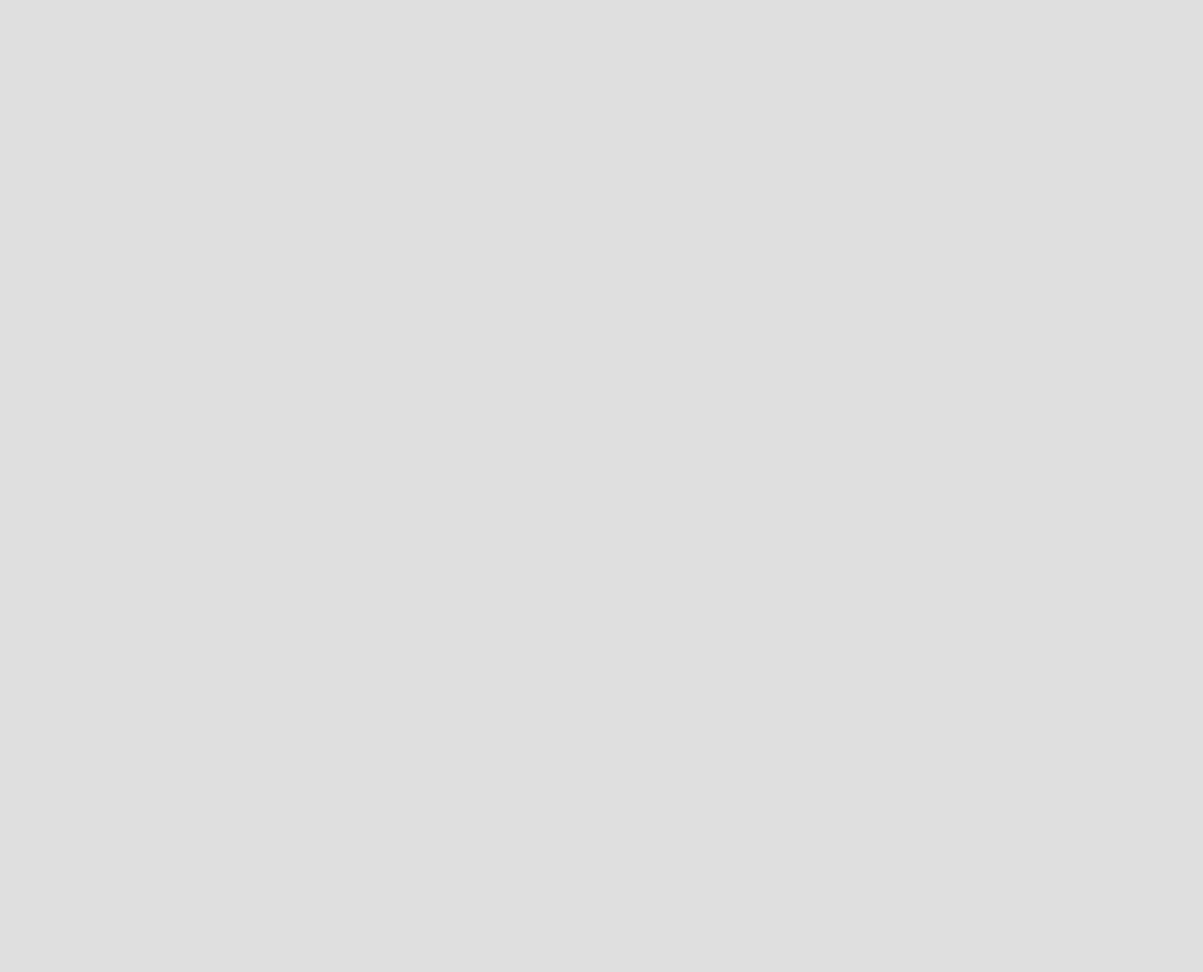
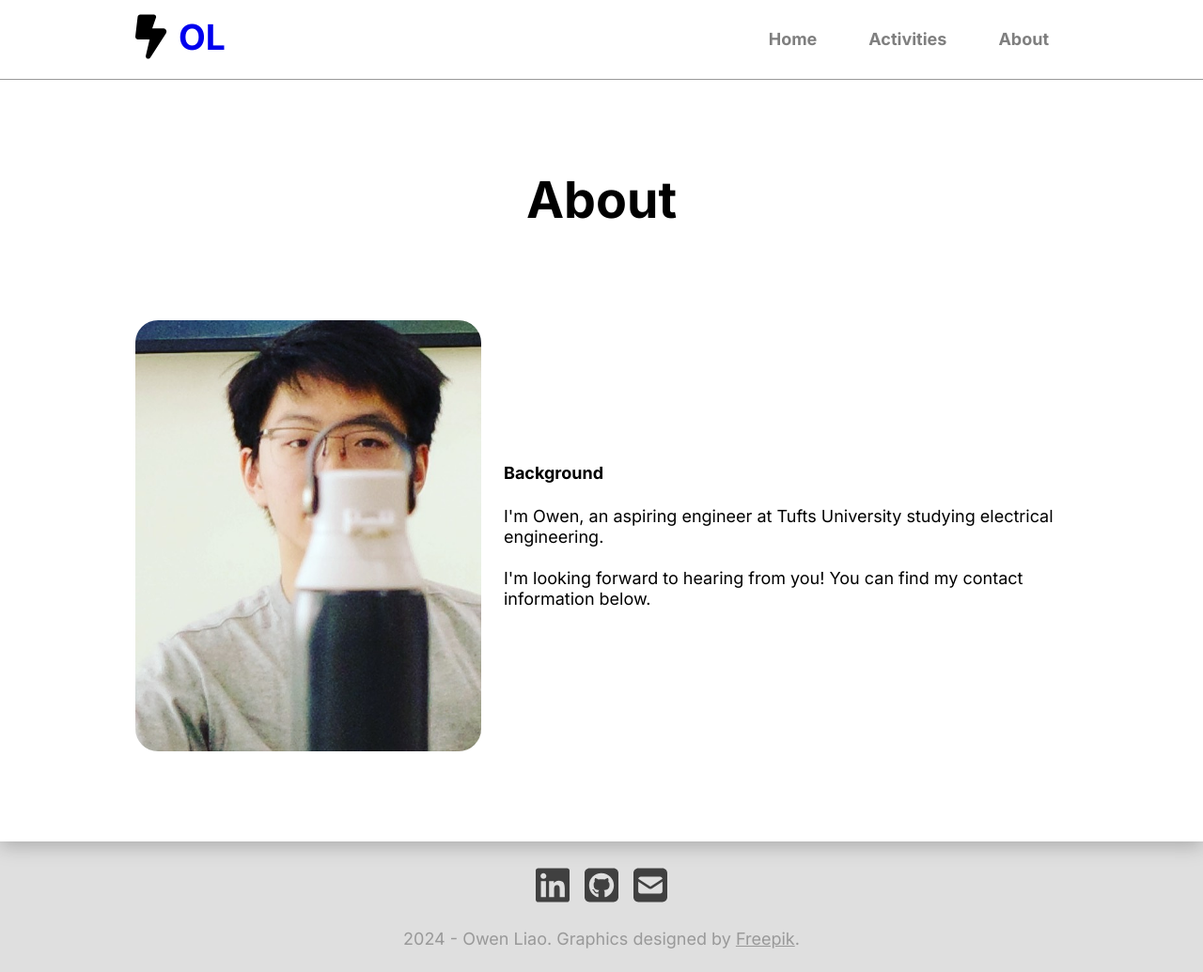
Before and after one commit to owenwliao/Personal-Website, a plain HTML site: page about.html in a window 1280 px wide. Shown: the whole page at 94% size. Before the commit the page ends 800 px from the top, so only its background shows below. Drawn offline with Linux system fonts and the light colour scheme.

Commit message:
about page

```diff
--- a/about.html
+++ b/about.html
@@ -7,5 +7,67 @@
     <link rel="stylesheet" href="./style.css">
 </head>
 <body>
-
+    <div class="header-section">
+        <div class="header-container">
+            <a href="index.html">
+                <div class="logo">
+                    <img src="./img/svg/bolt-lightning-solid 1.svg">
+                    <h3 class="h3">OL</h3>
+                </div>
+            </a>
+            <div class="menu-item-container">
+                <a href="./index.html">
+                    <div class="menu-item" href="./index.html">
+                        Home
+                    </div>
+                </a>
+                <a href="activities.html">
+                    <div class="menu-item">
+                        Activities
+                    </div>
+                </a>
+                <a href="about.html">
+                    <div class="menu-item">
+                        About
+                    </div>
+                </a>
+            </div>
+        </div>
+    </div>
+    <div class="about-page-container">
+        <div class="about-page-title-container">
+            <h1>About</h1>
+        </div>
+        <div class="about-page-content">
+            <img src="./img/about portrait.png" class="about-portrait">
+            <div class="about-page-text">
+                <p>Background</p>
+                <p class="light-p">I'm Owen, an aspiring engineer at Tufts University studying electrical engineering.
+                    <br>
+                    <br>
+                    I'm looking forward to hearing from you! You can find my contact information below.
+                </p>
+            </div>
+        </div>
+    </div>
+    <div class="footer-section">
+        <div class="footer-social-media">
+            <div class="footer-social-container">
+                <a class="footer-social" href="https://www.linkedin.com/in/owenliao/" target="_blank">
+                    <img src="./img/svg/linkedin default footer.svg" class="default footer social-media-icon linkedin">
+                </a>
+                <a class="footer-social" href="https://github.com/owenwliao" target="_blank">
+                    <img src="./img/svg/github default footer.svg" class="default footer social-media-icon github">
+                </a>
+                <a class="footer-social" href="mailto:owen.liao@tufts.edu" target="_blank">
+                    <img src="img/svg/mail default footer.svg" class="default footer social-media-icon mail">
+                </a>
+            </div>
+        </div>
+        <div class="footer-text-container">
+            <p class="footer-text">
+                2024 - Owen Liao. Graphics designed by <a class="freepik-attribution" href="https://www.freepik.com">Freepik</a>.
+            </p>
+        </div>
+    </div>
 </body>
--- a/style.css
+++ b/style.css
@@ -47,6 +47,10 @@ h6 {
 
 p, ul {
     font: var(--p);
+}
+
+.light-p {
+    font: var(--light-p);
 }
 
 .date-text {
@@ -134,7 +138,7 @@ a:visited {
     align-items: center;
 }
 
-.title-background {
+.title-page-title-background {
     width: 100%;
     min-width: 1731px;
 
@@ -142,6 +146,13 @@ a:visited {
     left: 0%;
     top: 0%;
 
+    z-index: -1;
+}
+
+.title-background {
+    position: absolute;
+    left: 0%;
+    top: 84px;
     z-index: -1;
 }
 
@@ -382,6 +393,7 @@ a:visited {
     display: flex;
     flex-direction: column;
     align-items: flex-start;
+    align-self: stretch;
     gap: 24px;
     flex: 1 0 0;
 }
@@ -419,7 +431,8 @@ a:visited {
 
     border-radius: 24px;
     border: 1px solid var(--color-background, #DFDFDF);
-    background: url("./img/activity images/Producthon - trot.png")
+    background: url("./img/activity images/Producthon - trot.png");
+    background-size: cover;
 }
 
 .activity-title-date-container {
@@ -491,6 +504,8 @@ a:visited {
     align-items: flex-start;
     background-color: var(--colorsecondary);
     box-shadow: 0px 4px 20px 0px rgba(0, 0, 0, 0.25);
+
+    z-index: -2;
 }
 
 .activities-page-title {
@@ -506,6 +521,7 @@ a:visited {
     flex-direction: column;
     align-items: flex-start;
     gap: 24px;
+    z-index: 0;
 }
 
 .activities-page-all-activities {
@@ -565,3 +581,44 @@ a:visited {
 .activity-section-card.portfolio-website {
     background: url("./img/activity images/portfolio website.png") lightgray left / cover no-repeat;
 }
+
+.about-page-container {
+    display: flex;
+    padding: 180px 144px 0px 144px;
+    flex-direction: column;
+    justify-content: center;
+    align-items: center;
+
+    background-color: var(--colorsecondary);
+/* Drop shadow over footer */
+box-shadow: 0px 4px 20px 0px rgba(0, 0, 0, 0.25);
+}
+
+.about-page-title-container {
+    display: flex;
+    flex-direction: column;
+    align-items: flex-start;
+    gap: 24px;
+}
+
+.about-page-content {
+    display: flex;
+    padding: 96px 0px;
+    align-items: center;
+    gap: 24px;
+    align-self: stretch;
+}
+
+.about-portrait {
+    max-width: 368px;
+
+    border-radius: 24px;
+}
+
+.about-page-text {
+    display: flex;
+    flex-direction: column;
+    align-items: flex-start;
+    gap: 24px;
+    flex: 1 0 0;
+}
```
Also changed, not shown: activities.html (+1 -0 lines), index.html (+6 -7 lines), img/about portrait.png (added).
